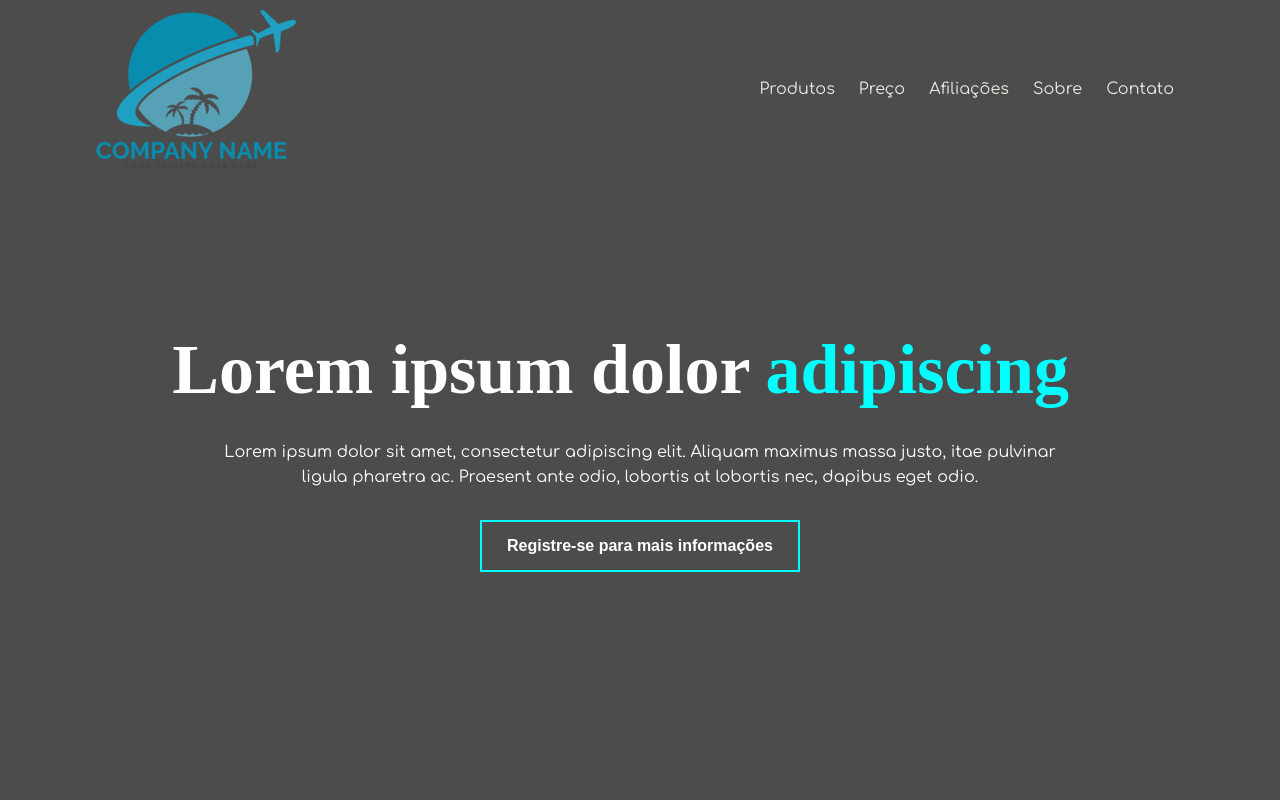
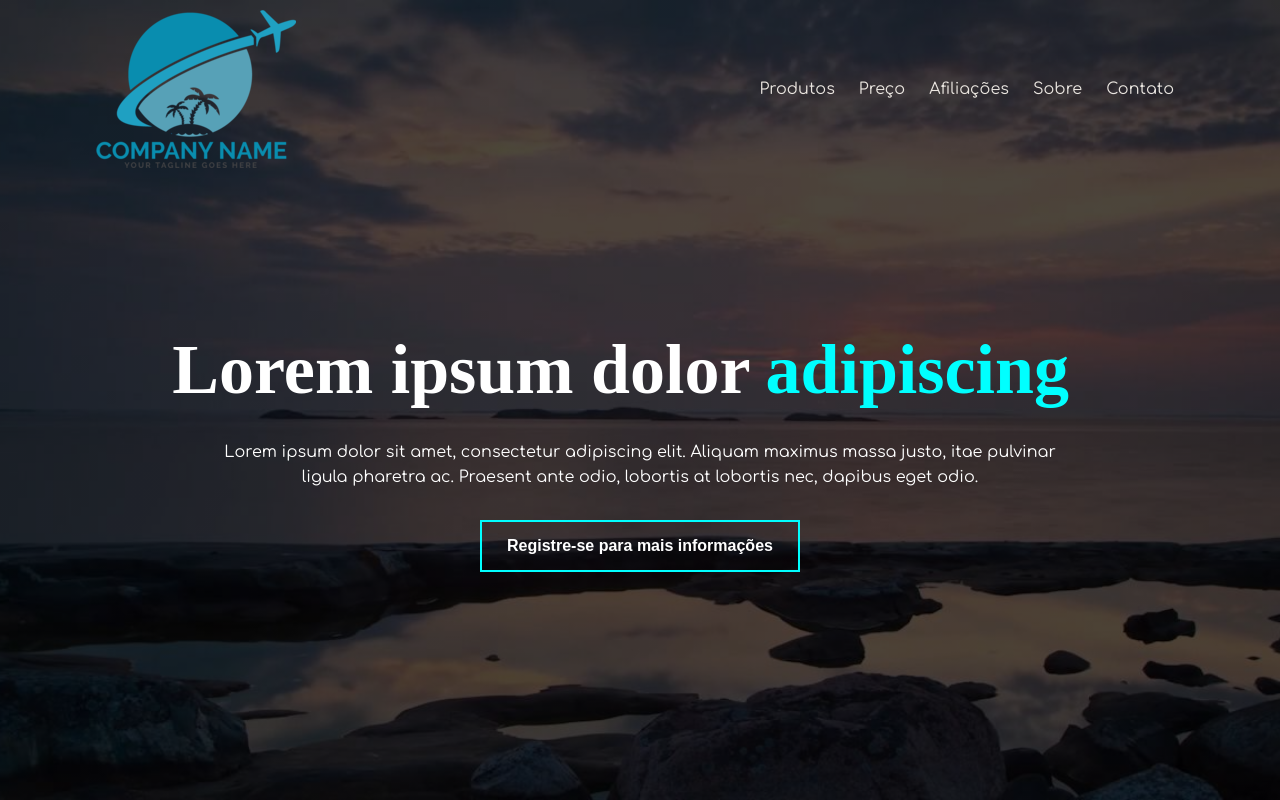
Before and after one commit to FelipsDevelopment/Website-Example-1, a plain HTML site: page index.html in a window 1280 px wide. Drawn offline with Linux system fonts and the light colour scheme.

Commit message:
Update styles.css

```diff
--- a/styles.css
+++ b/styles.css
@@ -9,7 +9,7 @@
 
     width: 100%;
     height: 100vh;
-    background-image: linear-gradient(rgba(0,0,0,0.70), rgba(0,0,0,0.70)), url("/images/background.jpg");
+    background-image: linear-gradient(rgba(0,0,0,0.70), rgba(0,0,0,0.70)), url("/background.jpg");
     background-size: cover;
     background-position: center;
 }
```
